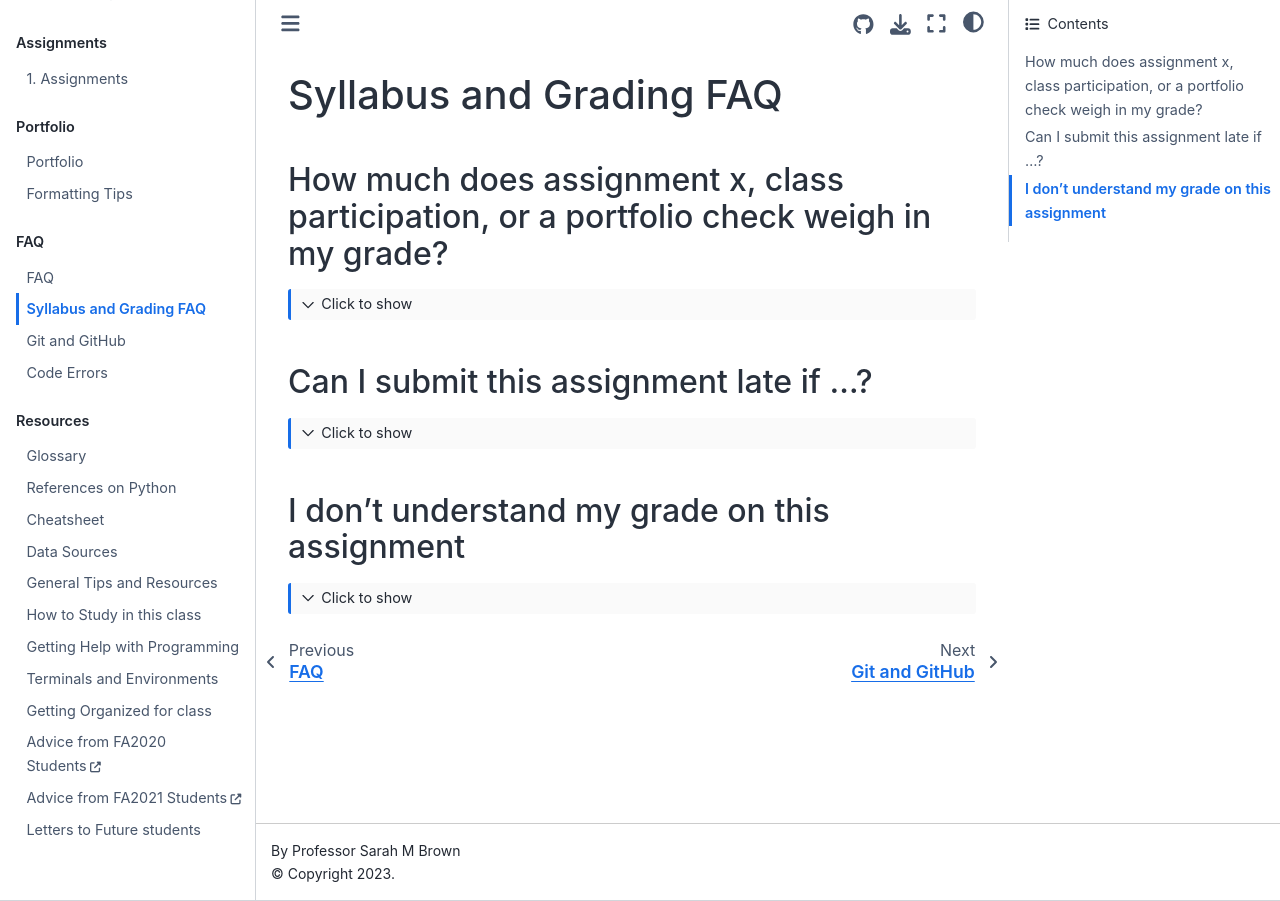
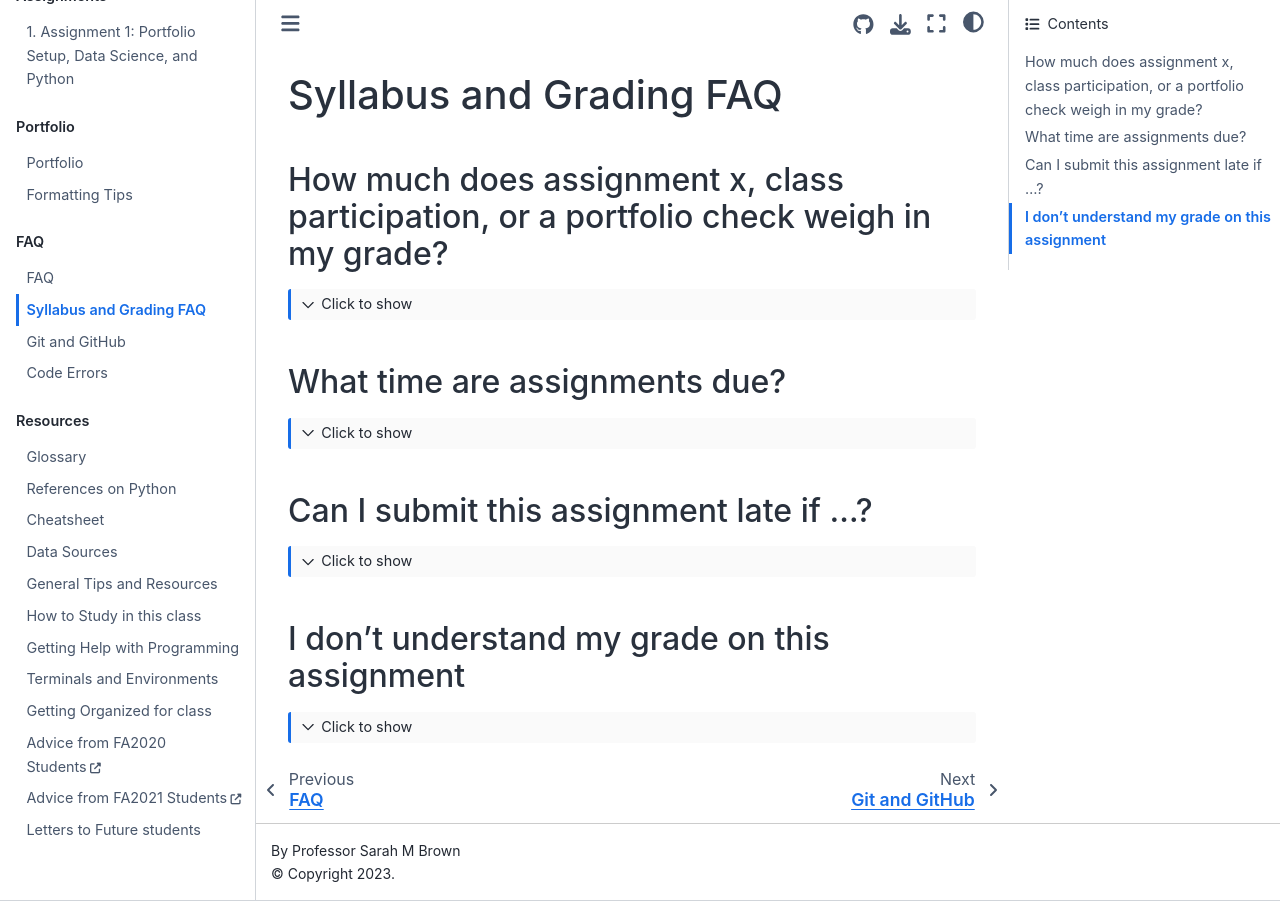
Before and after one commit to brownsarahm/BrownSpring23, a Jupyter Book: the page built from faq/syllabus.md, in a window 1280 px wide. Built offline with Jupyter Book 1.0.4 settings and Sphinx 7.4.7 and the Sphinx Book theme 1.1.4, drawn with Linux system fonts in a browser that asks for light colours; part of the change alters nothing that is shown; some of the changed text lies outside the part shown.

Commit message:
assignment 1

`````diff
--- a/_toc.yml
+++ b/_toc.yml
@@ -18,7 +18,7 @@ parts:
   - caption: Assignments
     numbered: True
     chapters:
-    - file: assignments/index
+    - file: assignments/01-syllabus-install
   - caption: Portfolio
     chapters:
       - file: portfolio/index
--- /dev/null
+++ b/assignments/01-syllabus-install.md
@@ -0,0 +1,108 @@
+---
+substitutions:
+  accept_assignment: |
+    [accepting the assignment](https://classroom.github.com/a/oIJowjlW)
+  date : 2023-01-30
+---
+# Assignment 1: Portfolio Setup, Data Science, and Python
+
+__Due: {{ date }}__
+
+
+
+Eligible skills: (links to checklists)
+- {fa}`star`[^starredskill]  python [level 1](https://rhodyprog4ds.github.io/BrownFall22/syllabus/achievements.html#python-level1) and [level 2](https://rhodyprog4ds.github.io/BrownFall22/syllabus/achievements.html#python-level2)
+- {fa}`star`process[^processnote] [level 1](https://rhodyprog4ds.github.io/BrownFall22/syllabus/achievements.html#process-level1)
+
+[^starredskill]: skills will be marked like this on the first time they are eligible. There will also be a {fa}`hourglass-end`  on skills for the last assignment they are eligible
+[^processnote]: process is a special skill. You'll earn level 1 in this assignment or a soon one and two in either portfolio 1 or assignments 6-10, then level 3 in portfolio 2,3, or 4.
+
+## Related notes
+
+- [](../notes/2023-01-24)
+- [](../notes/2023-01-26)
+## To Do
+
+````{margin}
+```{note}
+If you get stuck on any of this after accepting the assignment and creating a repository, you can create an issue on your repository, describing what you're stuck on and tag us with `@rhodyprog4ds/{{ ghinstructors }}`.
+
+To do this click Issues at the top, the green "New Issue" button and then type away.
+```
+````
+
+```{important}
+If you have trouble, check the GitHub FAQ on the left before e-mailing
+````
+
+Your task is to:
+1. Install required software from the Tools & Resource page
+1. Create your portfolio, by {{ accept_assignment }}
+1. Learn about your portfolio from the README file on your repository.
+1. edit `_config.yml` to set your name as author and  change the logo if you wish
+1. Fill in `about/index.md` with information about yourself(not evaluated, but useful) and your own definition of data science (graded for **level 1 process**)
+1. Add a Jupyter notebook called `grading.ipynb` to the `about` folder and write a function that computes a grade for this course, with the  docstring below.
+1. Add the line `  - file: about/grading` in your `_toc.yml` file.
+
+```{important}
+Do not merge your "Feedback" Pull Request
+````
+
+### Docstring
+```
+    '''
+    Computes a grade for CSC/DSP310 from numbers of achievements at each level
+
+    Parameters:
+    ------------
+    num_level1 : int
+      number of level 1 achievements earned
+    num_level2 : int
+      number of level 2 achievements earned
+    num_level3 : int
+      number of level 3 achievements earned
+
+    Returns:
+    --------
+    letter_grade : string
+      letter grade with possible modifier (+/-)
+    '''
+```
+
+### Sample tests
+Here are some sample tests you could run to confirm that your function works correctly:
+````{margin}
+```{warning}
+remember the difference between side effects and returns
+```
+
+
+```{note}
+when the value of the expression after `assert` is `True`, it will look like nothing happened. `assert` is used for testing
+```
+````
+
+```
+assert compute_grade(15,15,15) == 'A'
+
+assert compute_grade(15,15,13) == 'A-'
+
+assert compute_grade(15,14,14) == 'B-'
+
+assert compute_grade(14,14,14) == 'C-'
+
+assert compute_grade(4,3,1) == 'D'
+
+assert compute_grade(15,15,6) =='B+'
+```
+
+### Notebook Checklist
+
+ -  a Markdown cell with a heading
+ - your function called `compute_grade`
+ - three calls to your function that verify it returns the correct value for different number of badges that produce at three different letter grades.
+
+### Grading Notes:
+
+ - a basic function that uses conditionals in python will earn **level 1 python**
+ - to earn **level 2 python** use pythonic code to write a loop that tests your function's correctness, by iterating over a list or dictionary. Remember you will have many chances to earn level 2 achievement in python, so you do not need to do this step for this assignment if you are not sure how.
--- a/faq/syllabus.md
+++ b/faq/syllabus.md
@@ -8,6 +8,12 @@ There is no specific weight for any activities, because your grade is based on e
 
 However, if you do not submit (or earn no achievements from) assignments or portfolios, the maximum grade you can earn is a C.
 If you do not submit (or earn no achievements from) your portfolio, the maximum grade you can earn is a B.
+```
+
+(duetime)=
+## What time are assignments due?
+```{toggle}
+End of day.  I could start grading at any time the next morning.  If your work is not there when I start grading it will not be graded, but if it is, I won't check the time stamp.
 ```
 
 
`````
